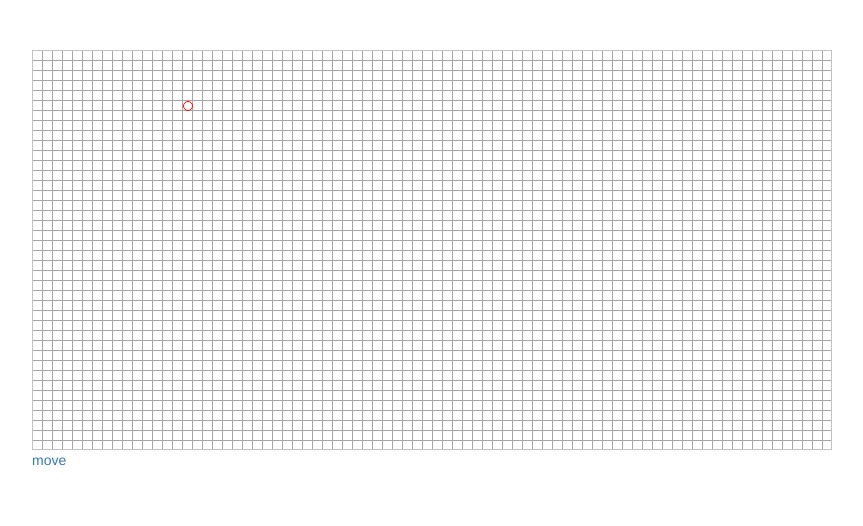
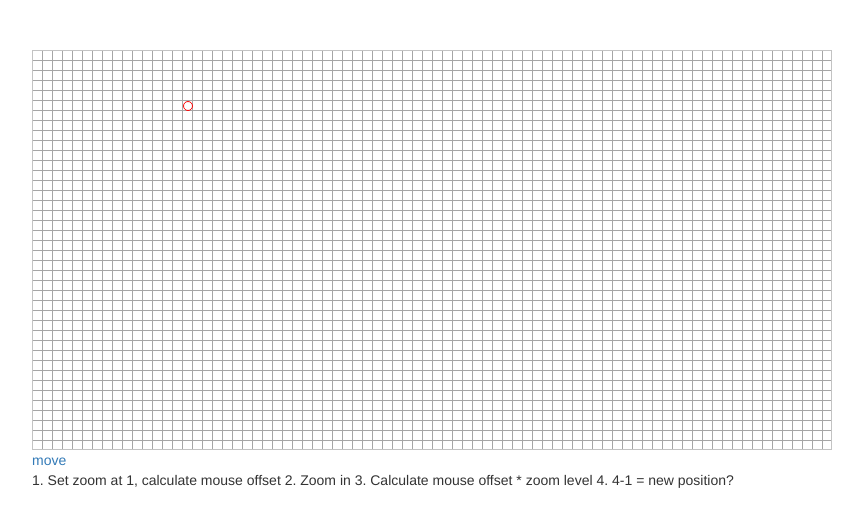
Before and after one commit to cleargif/gerra-canvas, a website: page app/index.html in a window 1280 px wide. Shown: the whole page, without its empty margins (38-901 px from the left). Drawn offline with nearby package versions, Linux system fonts and the light colour scheme.

Commit message:
some notes

```diff
--- a/app/index.html
+++ b/app/index.html
@@ -57,6 +57,12 @@
 <span class="last"></span>
 <div><a class="move" href="">move</a></div>
 
+
+1. Set zoom at 1, calculate mouse offset
+2. Zoom in
+3. Calculate mouse offset * zoom level
+4. 4-1 = new position?
+
     </div><!-- /.container -->
 
 
```
